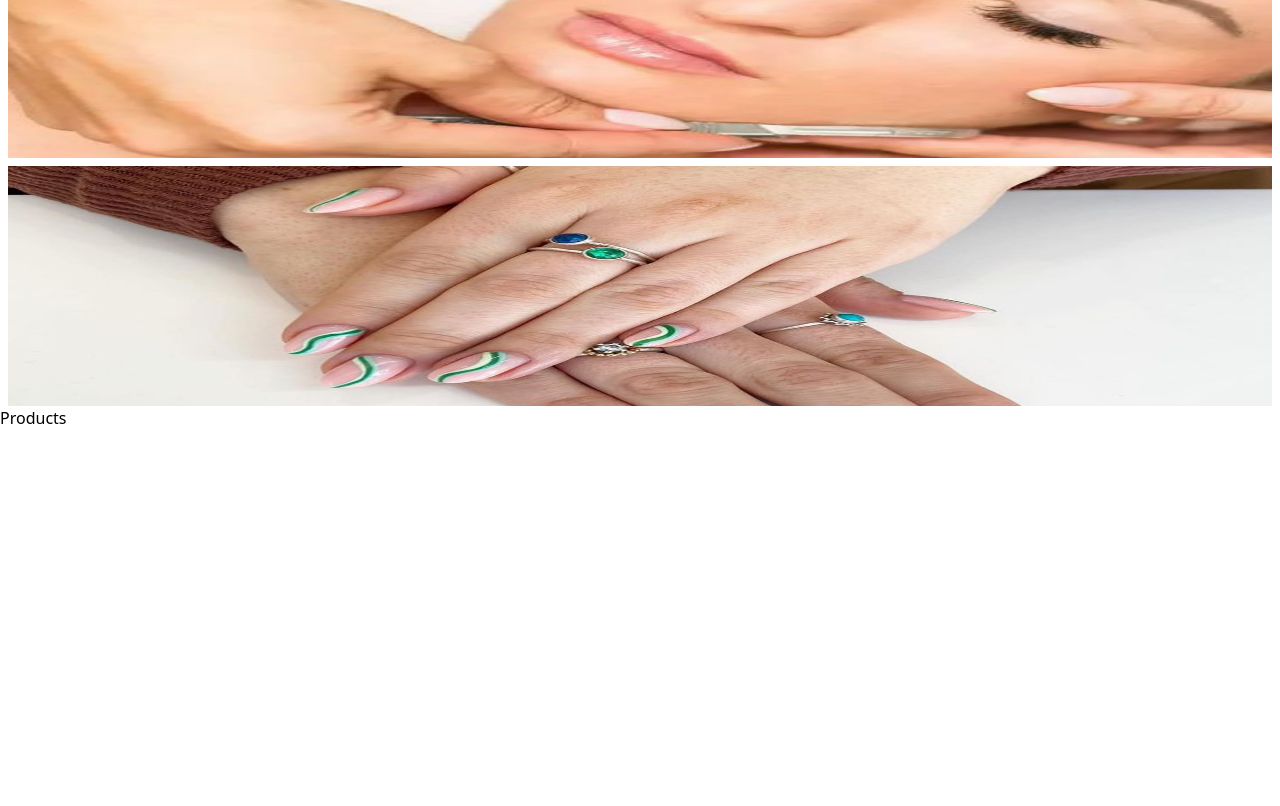
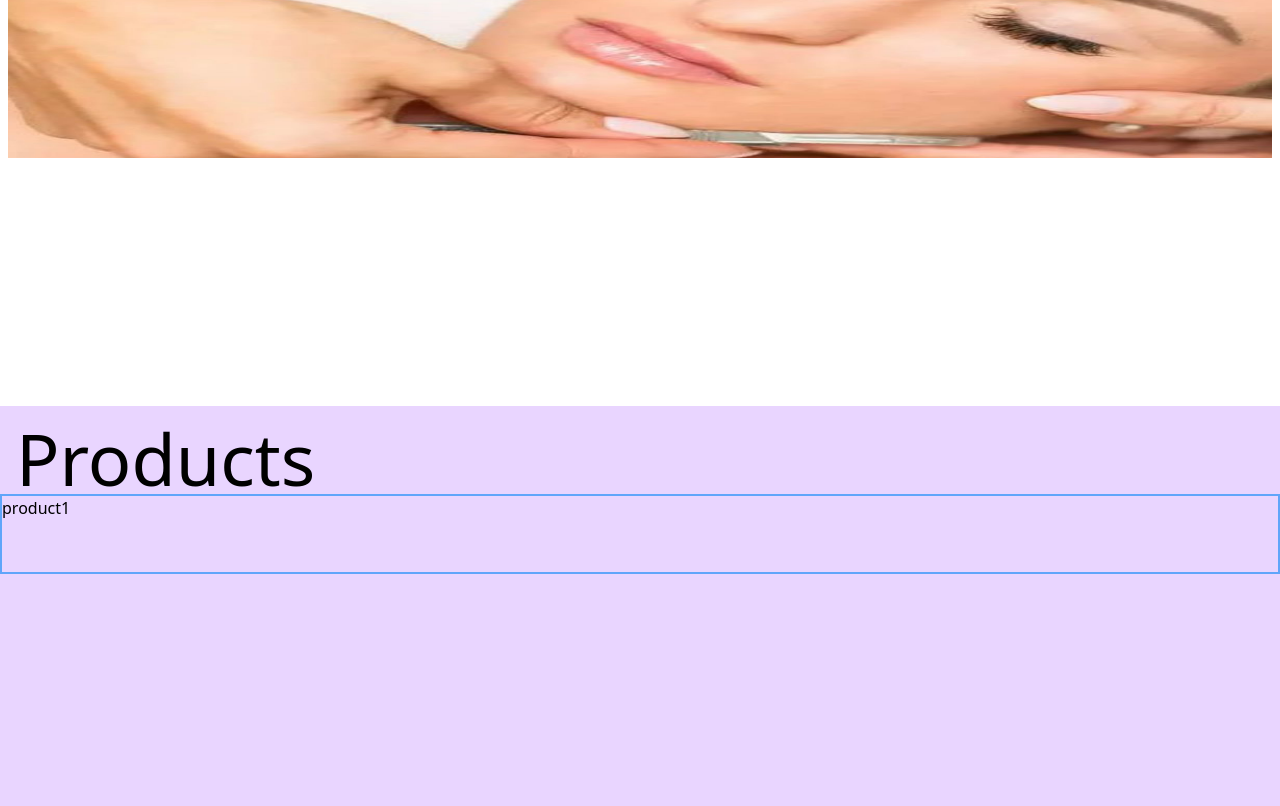
Before and after one commit to jordans-projects333/City, a Next.js app: page / in a window 1280 px wide. Shown: the part 1194-2000 px from the top of the page. Built offline with nearby package versions, Linux system fonts and the light colour scheme.

Commit message:
slider on products page

```diff
--- a/app/components/Products/Products.jsx
+++ b/app/components/Products/Products.jsx
@@ -1,9 +1,76 @@
-import React from 'react'
+'use client'
+import React, { useEffect, useRef } from 'react'
+import SlideItem from './SlideItem'
+const productTitles = ['product1', 'product2', 'product3', 'product4', 'product5']
 
 const Products = () => {
-  return (
-    <div className='h-[200vh]'>Products</div>
-  )
+    let allSlideItems = useRef([])
+    let slider = useRef(null)
+    let slideContainer = useRef(null)
+    let isDragging = useRef(false)
+    let currentTranslation = useRef(0)
+    let prevTranslation = useRef(0)
+    let animationId = useRef(null)
+    let currentIndex = useRef(0)
+    let startPos = useRef(0)
+    function animation() {
+        slider.current.style.transform = `translateX(${currentTranslation.current}px)`
+        if(isDragging.current) requestAnimationFrame(animation)
+    }
+    const setPositionByIndex = () => {
+        currentTranslation.current = currentIndex.current * -window.innerWidth
+        prevTranslation.current = currentTranslation.current
+        slider.current.style.transform = `translateX(${currentTranslation.current}px)`
+    }
+    const touchStart = (e) => {
+        isDragging.current = true
+        startPos.current = e.touches[0].clientX
+        animationId.current = requestAnimationFrame(animation)
+    }
+    const touchMove = (e) => {
+        currentTranslation.current = prevTranslation.current + e.touches[0].clientX - startPos.current
+
+    }
+    const touchEnd = () => {
+        isDragging.current = false
+        cancelAnimationFrame(animationId.current)
+        let movedBy = currentTranslation.current - prevTranslation.current
+        if(movedBy < -100 && currentIndex.current < allSlideItems.current.length -1){
+            currentIndex.current++
+            setPositionByIndex()
+        }else if(movedBy > 100 && currentIndex.current > 0){
+            currentIndex.current--
+            setPositionByIndex()
+        }else{
+            setPositionByIndex()
+        }
+    }
+    const addToSlideItems = (el) => {
+        if(el && !allSlideItems.current.includes(el)){
+            allSlideItems.current.push(el)
+        }
+    }
+    useEffect(() => {
+        if(isDragging.current === false){
+            cancelAnimationFrame(animationId.current)
+        }
+        // disable context menu on hold
+        window.oncontextmenu = (e) => {
+            e.preventDefault()
+            e.stopPropagation()
+            return false
+        }
+    }, [isDragging.current])
+    return (
+    <div className='lvh bg-purple-200 relative overflow-x-scroll'>
+        <h3 className=" text-7xl whitespace-nowrap mt-4 ml-4 crab top-0">Products</h3>
+        <div ref={slideContainer} className="w-[100vw] overflow-x-hidden">
+            <div ref={slider} className='flex duration-500'>
+                {productTitles.map((object, i) => <SlideItem obj={object} key={i} index={i} refFunction={addToSlideItems} touchStart={touchStart} touchEnd={touchEnd} touchMove={touchMove}/>)}
+            </div>
+        </div>
+    </div>
+    )
 }
 
 export default Products
--- /dev/null
+++ b/app/components/Products/SlideItem.jsx
@@ -0,0 +1,10 @@
+import React from 'react'
+
+const SlideItem = ({obj, refFunction, touchStart, index, touchEnd, touchMove}) => {
+  return (
+    // image draggable = false onDragStart={(e) => e.preventDefault()}
+    <div ref={refFunction} className='w-[100vw] flex-shrink-0 h-[5rem] border-2 border-blue-400' onTouchStart={(e) => touchStart(e)} onTouchEnd={() => touchEnd()} onTouchMove={(e) => touchMove(e)}>{obj}</div>
+  )
+}
+
+export default SlideItem
--- a/app/components/Services/Services.jsx
+++ b/app/components/Services/Services.jsx
@@ -26,7 +26,7 @@ const Services = ({slider}) => {
             })
             setTimeout(function () {
                 throttle.current = true;
-            }, 200);
+            }, 100);
         }
     }
     useEffect(() => {
@@ -42,9 +42,9 @@ const Services = ({slider}) => {
         observer.observe(servicesPage.current)
     }, [servicesPage])
     const showcaseIn = () => {
-        console.log(showcase.current)
         requestAnimationFrame(() => {
             showcase.current.style.left = 0
+            showcase.current.style.transitionDuration = '600ms'
             slider.current.style.transitionDuration = '800ms'
             slider.current.style.left = '-100%'
         })
@@ -56,13 +56,13 @@ const Services = ({slider}) => {
                 <h2 className="absolute top-[0%]">services</h2>
                 <div className="flex flex-col h-full pt-16 px-2 gap-2">
                     <div ref={serviceImageWrapper1} className="flex-1 relative overflow-hidden" onClick={() => showcaseIn()}>
-                        <Image ref={serviceImage1} src={service_Image1} alt="hair care" className='relative duration-300 left-[50%] top-[50%] translate-y-[-50%] translate-x-[-50%] w-[100%] h-[150%]'/>
+                        <Image ref={serviceImage1} src={service_Image1} alt="hair care" className='relative duration-300 left-[50%] top-[50%] translate-y-[-50%] translate-x-[-50%] w-[100%] h-[150%] opacity-0'/>
                     </div>
                     <div ref={serviceImageWrapper2} className="flex-1 relative overflow-hidden" onClick={() => showcaseIn()}>
-                        <Image ref={serviceImage2} src={service_Image2} alt="hair care" className='relative duration-300 left-[50%] top-[50%] translate-y-[-50%] translate-x-[-50%] w-[100%] h-[150%]'/>
+                        <Image ref={serviceImage2} src={service_Image2} alt="face care" className='relative duration-300 left-[50%] top-[50%] translate-y-[-50%] translate-x-[-50%] w-[100%] h-[150%]'/>
                     </div>
                     <div ref={serviceImageWrapper3} className="flex-1 relative overflow-hidden" onClick={() => showcaseIn()}>
-                        <Image ref={serviceImage3} src={service_Image3} alt="hair care" className='relative duration-300 left-[50%] top-[50%] translate-y-[-50%] translate-x-[-50%] w-[100%] h-[150%]'/>
+                        <Image ref={serviceImage3} src={service_Image3} alt="nails care" className='relative duration-300 left-[50%] top-[50%] translate-y-[-50%] translate-x-[-50%] w-[100%] h-[150%] opacity-0'/>
                     </div>
                 </div>
             </div>
--- a/app/components/Services/Showcase.jsx
+++ b/app/components/Services/Showcase.jsx
@@ -4,12 +4,13 @@ const Showcase = ({showcase, slider}) => {
     const showcaseOut = () => {
         requestAnimationFrame(() => {
             showcase.current.style.left = '100%'
-            slider.current.style.transitionDuration = '200ms'
+            showcase.current.style.transitionDuration = '400ms'
+            slider.current.style.transitionDuration = '400ms'
             slider.current.style.left = 0
         })
     }
     return (
-        <div ref={showcase} className="fixed left-[100%] top-[6vh] w-full h-[100vh] bg-blue-600 duration-500 z-10">
+        <div ref={showcase} className="fixed left-[100%] top-[6vh] w-full h-[100vh] bg-blue-600 z-10">
             <div className="bg-green-500 w-full h-[4rem]" onClick={() => showcaseOut()}></div>
 
         </div>
```
Also changed, not shown: app/page.js (+0 -9 lines).
